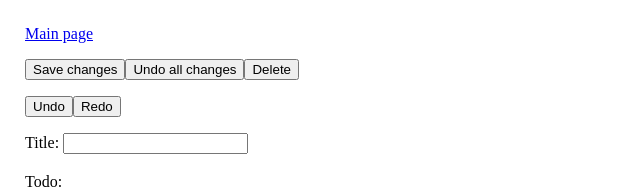
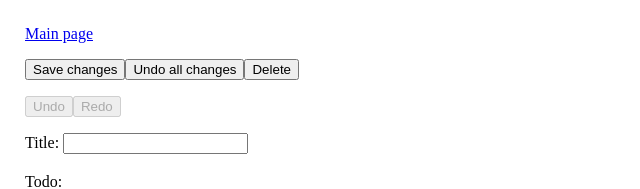
Before and after one commit to psqq/vue-todo-app, a Vue app: page /#/ in a window 1280 px wide. Both pictures are taken after a click on the button "Create new note". Shown: the top 189 px of the page, without its empty margins (0-640 px from the left). Built offline with nearby package versions, Linux system fonts and the light colour scheme.

Commit message:
Disable buttons if its can not do anythink

```diff
--- /dev/null
+++ b/src/store/example-notes.js
@@ -0,0 +1,17 @@
+import { createNote } from ".";
+
+export default [
+    createNote('Create this app', [
+        { title: 'Create home page', done: false },
+        { title: 'Create note page', done: true },
+        { title: 'Create todo component', done: true },
+    ]),
+    createNote('Test note 1', [
+        { title: 'Task 1', done: false },
+        { title: 'Task 2', done: true },
+        { title: 'Task 3', done: false },
+        { title: 'Task 5', done: false },
+        { title: 'Task 6', done: true },
+        { title: 'Task 7', done: false },
+    ]),
+];
--- a/src/store/index.js
+++ b/src/store/index.js
@@ -3,6 +3,7 @@ import Vuex from 'vuex';
 import createPersistedState from "vuex-persistedstate";
 import id from 'shortid';
 import { cloneDeep, merge } from 'lodash';
+import exampleNotes from './example-notes';
 
 Vue.use(Vuex);
 
@@ -11,7 +12,7 @@ Vue.use(Vuex);
  * @param {string} title
  * @param {{ title: string, done: boolean }[]} todo
  */
-function createNote(title = '', todo = []) {
+export function createNote(title = '', todo = []) {
   return {
     id: id(),
     title,
@@ -33,21 +34,7 @@ export default new Vuex.Store({
   state: {
     ...initialState(),
     // Несколько записей для тестирования
-    notes: [
-      createNote('Create this app', [
-        { title: 'Create home page', done: false },
-        { title: 'Create note page', done: true },
-        { title: 'Create todo component', done: true },
-      ]),
-      createNote('Test note 1', [
-        { title: 'Task 1', done: false },
-        { title: 'Task 2', done: true },
-        { title: 'Task 3', done: false },
-        { title: 'Task 5', done: false },
-        { title: 'Task 6', done: true },
-        { title: 'Task 7', done: false },
-      ]),
-    ],
+    notes: exampleNotes,
     // Текущая заметка для редактирования
     note: null,
     // История заметок.
@@ -126,6 +113,25 @@ export default new Vuex.Store({
       }
     },
   },
+  getters: {
+    // Возвращает true, если
+    // ... пользователь делал изменения
+    isChanges(state) {
+      const note = state.notes.find(x => x.id === state.note.id);
+      if (!note) {
+        return true;
+      }
+      return state.historyIndex > 0;
+    },
+    // ... есть изменения для отката
+    canUndo(state) {
+      return state.historyIndex > 0;
+    },
+    // ... есть изменения для возврата
+    canRedo(state) {
+      return state.historyIndex < state.history.length - 1;
+    },
+  },
   actions: {
   },
   modules: {
--- a/src/views/Note.vue
+++ b/src/views/Note.vue
@@ -6,13 +6,25 @@
     </p>
     <!-- Кнопки для работы с заметками -->
     <p>
-      <button @click="saveChanges()">Save changes</button>
-      <button @click="showUndoAllConfirm = true">Undo all changes</button>
+      <button
+        @click="saveChanges()"
+        :disabled="!isChanges"
+      >Save changes</button>
+      <button
+        @click="showUndoAllConfirm = true"
+        :disabled="!isChanges"
+      >Undo all changes</button>
       <button @click="showDeleteConfirm = true">Delete</button>
     </p>
     <p>
-      <button @click="undo()">Undo</button>
-      <button @click="redo()">Redo</button>
+      <button
+        @click="undo()"
+        :disabled="!canUndo"
+      >Undo</button>
+      <button
+        @click="redo()"
+        :disabled="!canRedo"
+      >Redo</button>
     </p>
     <!-- Вывод информации о заметки -->
     Title: <input
@@ -23,6 +35,7 @@
     Todo:
     <Todo v-model="todo" />
     <!-- Диалоговые окна для подтвержения изменений -->
+    <!-- удаление -->
     <Confirm
       v-if="showDeleteConfirm"
       title="Are you sure you want to delete the note?"
@@ -31,6 +44,7 @@
       @no="showDeleteConfirm = false"
       @close="showDeleteConfirm = false"
     />
+    <!-- отмена всех изменений -->
     <Confirm
       v-if="showUndoAllConfirm"
       title="Are you sure you want to discard all changes?"
@@ -39,6 +53,7 @@
       @no="showUndoAllConfirm = false"
       @close="showUndoAllConfirm = false"
     />
+    <!-- уход со страницы -->
     <Confirm
       v-if="showLeaveConfirm"
       title="Are you sure you want to leave the page?"
@@ -83,6 +98,7 @@ export default {
    */
   computed: {
     ...Vuex.mapState(["note"]),
+    ...Vuex.mapGetters(["isChanges", "canUndo", "canRedo"]),
     title: {
       get() {
         return this.note.title;
@@ -140,7 +156,9 @@ export default {
    * всплывает соответсвующее предупреждение.
    */
   beforeRouteLeave(to, from, next) {
-    if (this.showLeaveConfirm && this.leaveTo) {
+    if (!this.isChanges) {
+      return next();
+    } else if (this.showLeaveConfirm && this.leaveTo) {
       this.showLeaveConfirm = false;
       return next();
     }
```
